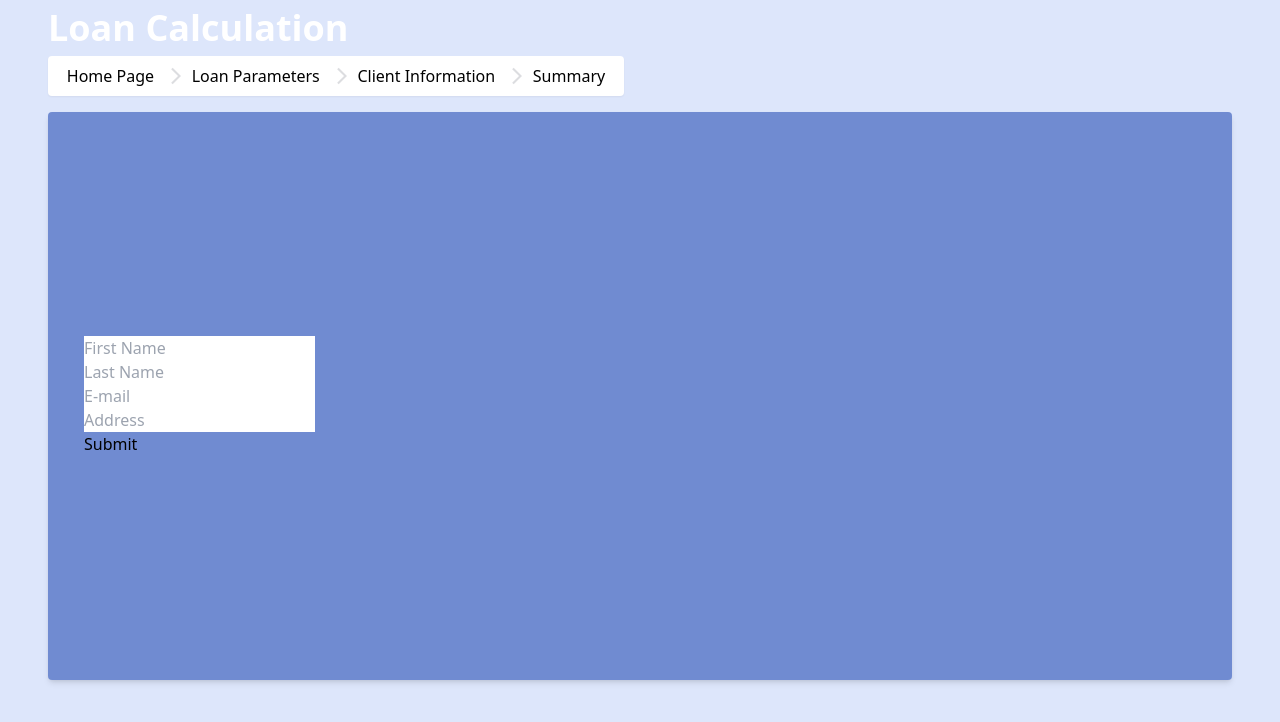
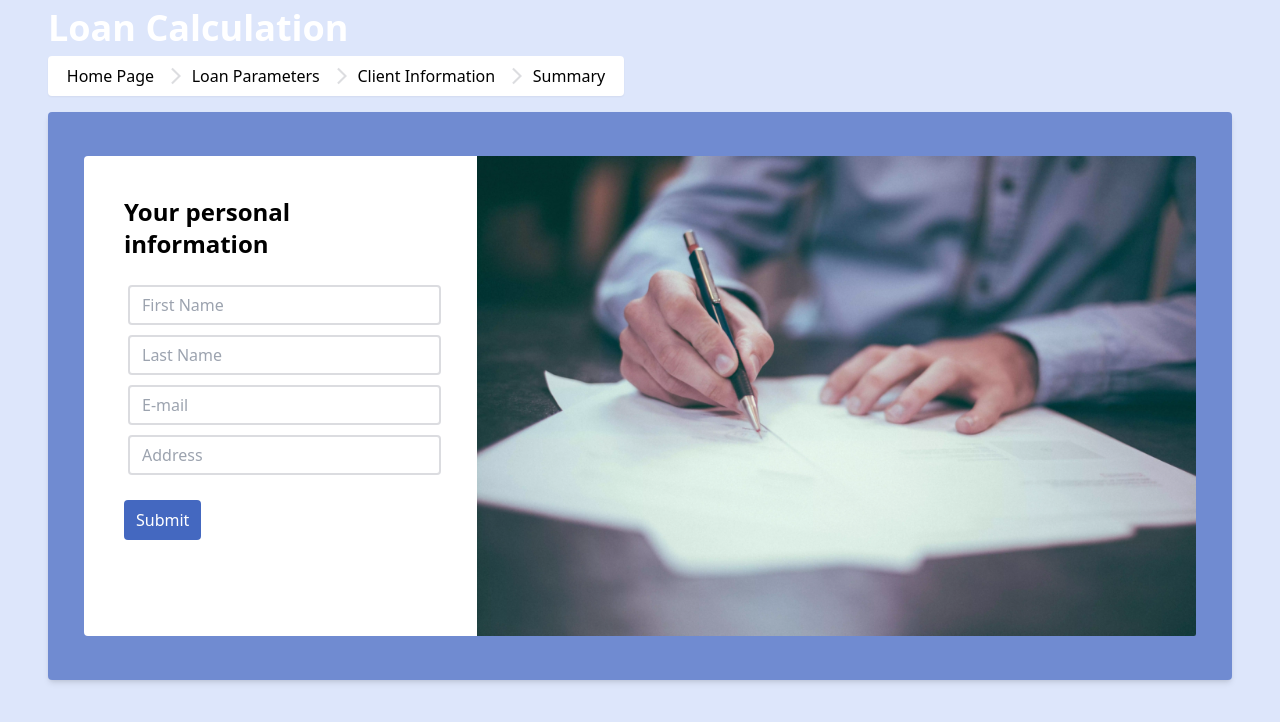
Before and after one commit to bartekparysek/CashLoanApp, a React (Create React App) app: page /clientinfo in a window 1280 px wide. Shown: the top 722 px of the page. Built offline with nearby package versions, Linux system fonts and the light colour scheme.

Commit message:
changed main pages

```diff
--- a/src/pages/ClientInfo.tsx
+++ b/src/pages/ClientInfo.tsx
@@ -1,5 +1,7 @@
 import React, { ChangeEvent, FormEvent, useState } from 'react';
-import { Link } from 'react-router-dom';
+import NavButton from '../Components/atoms/NavButton';
+import InformationInputs from '../Components/molecules/InformationInputs';
+import form from '../assets/form.webp';
 
 export type onInputChangeEvent = ChangeEvent & { target: HTMLInputElement };
 
@@ -50,66 +52,27 @@ export default function ClientInfo() {
 	};
 
 	return (
-		<div className='client-info'>
-			<form className='ui form' onSubmit={handleSubmit}>
-				<div className='field'>
-					<input
-						onChange={handleFirstNameChange}
-						type='text'
-						name='first-name'
-						placeholder='First Name'
-						value={values.firstName}
+		<div className='bg-white rounded min-h-[60vh] min-w-[70vw]  flex justify-between'>
+			<div className='p-10'>
+				<h2 className='font-bold text-2xl'>Your personal information</h2>
+				<form className='' onSubmit={handleSubmit}>
+					<InformationInputs
+						handleFirstNameChange={handleFirstNameChange}
+						handleLastNameChange={handleLastNameChange}
+						handleEmailChange={handleEmailChange}
+						handleAddressChange={handleAddressChange}
+						values={values}
+						submitted={submitted}
 					/>
-					{submitted && !values.firstName && (
-						<span id='first-name-error'>Please enter your first name</span>
-					)}
-				</div>
+				</form>
 
-				<div className='field'>
-					<input
-						onChange={handleLastNameChange}
-						type='text'
-						name='first-name'
-						placeholder='Last Name'
-						value={values.lastName}
-					/>
-					{submitted && !values.lastName && (
-						<span id='last-name-error'>Please enter your last name</span>
-					)}
-				</div>
-
-				<div className='field'>
-					<input
-						onChange={handleEmailChange}
-						type='text'
-						name='first-name'
-						placeholder='E-mail'
-						value={values.email}
-						pattern='(\w\.?)+@[\w\.-]+\.\w{2,4}'
-					/>
-					{submitted && !values.email && (
-						<span id='email-error'>Please enter an email address</span>
-					)}
-				</div>
-
-				<div className='field'>
-					<input
-						onChange={handleAddressChange}
-						type='text'
-						name='first-name'
-						placeholder='Address'
-						value={values.address}
-					/>
-					{!values.address && submitted && (
-						<span id='address-error'>Please enter an address </span>
-					)}
-				</div>
-			</form>
-			<div>
-				<Link to='/finish'>
-					<button onClick={handleSubmit}>Submit</button>
-				</Link>
+				<NavButton path='/finish' nextPage='Submit' onClick={handleSubmit} />
 			</div>
+			<img
+				className='w-auto max-h-[60vh] rounded-r-sm'
+				alt='money'
+				src={form}
+			></img>
 		</div>
 	);
 }
--- a/src/pages/Finish.tsx
+++ b/src/pages/Finish.tsx
@@ -1,20 +1,17 @@
-import React from 'react'
-import { Link } from 'react-router-dom';
+import React from 'react';
 import { MdCheckCircle } from 'react-icons/md';
-
+import NavButton from '../Components/atoms/NavButton';
 
 export default function Finish() {
-   return (
-      <section>
-         <div className="finish">
-            <div className="finish-message">
-               <MdCheckCircle />
-               <h3>Your applicacation has been submited</h3>
-               <Link to='/'>
-                  <button> Start Again</button>
-               </Link>
-            </div>
-         </div>
-      </section>
-   );
-};
+	return (
+		<section className='bg-white rounded min-h-[60vh] p-5 min-w-[calc(50vw-2rem)] flex justify-center items-center'>
+			<div className='flex flex-col items-center'>
+				<MdCheckCircle className='text-[#27ae60] w-16 h-16' />
+				<h3 className='text-black opacity-30 font-bold my-4'>
+					Your applicacation has been submited succesfully!
+				</h3>
+				<NavButton path='/' nextPage='Start again' />
+			</div>
+		</section>
+	);
+}
--- a/src/pages/LoanParams.tsx
+++ b/src/pages/LoanParams.tsx
@@ -28,6 +28,7 @@ export default function LoanParams() {
 	});
 	useEffect(() => {
 		calculateLoanParams();
+		// eslint-disable-next-line react-hooks/exhaustive-deps
 	}, []);
 
 	const calculateLoanParams = () => {
```
